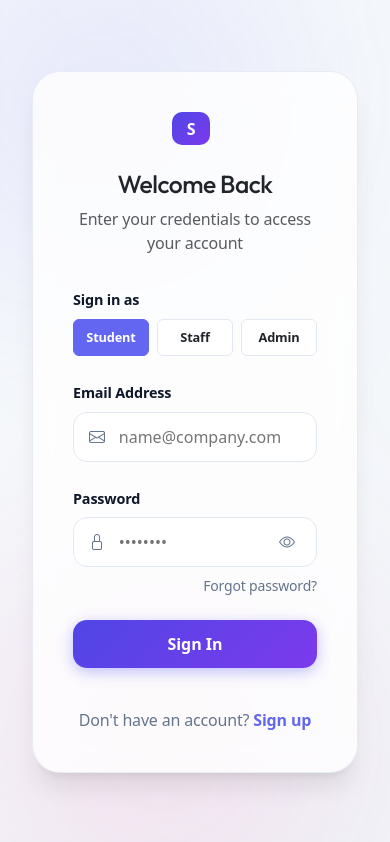
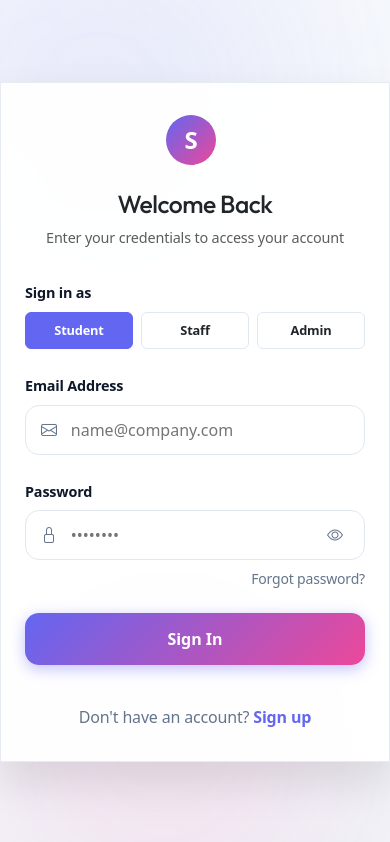
Before and after one commit to Pradeep7007/Student-Learning-Outcome-Intelligence-System, a React (Create React App) app in the folder client/: page / in a window 390 px wide. Built offline with nearby package versions, Linux system fonts and the light colour scheme; no server answers.

Commit message:
final deploy

```diff
--- a/client/src/pages/Signin.css
+++ b/client/src/pages/Signin.css
@@ -1,3 +1,6 @@
+/* COMPLETE Signin.css - YOUR ORIGINAL + Mobile-only top/bottom modification */
+
+/* === YOUR ORIGINAL STYLES (Desktop/Tablet - 100% UNCHANGED) === */
 .signin-page {
     min-height: 100vh;
     display: flex;
@@ -6,7 +9,7 @@
     background: var(--gradient-soft);
     position: relative;
     overflow: hidden;
-    padding: 2rem;
+    padding: 2rem; /* DESKTOP: Your original */
 }
 
 .signin-bg-blobs {
@@ -59,8 +62,6 @@
     justify-content: center;
     margin-bottom: 1.5rem;
 }
-
-
 
 .form-label {
     font-weight: 600;
@@ -160,3 +161,94 @@
     color: white;
     border-color: var(--primary);
 }
+
+/* === MOBILE ONLY: Top/Bottom ONLY (≤768px) === */
+@media (max-width: 768px) {
+    .signin-page {
+        padding: 2rem 0 !important; /* YOUR CHOICE: Only top/bottom */
+    }
+
+    .signin-card {
+        margin: 0 !important;
+        width: 100vw !important;
+        max-width: none !important;
+        padding: 2rem 1.5rem !important;
+        border-radius: 0 !important; /* Full width */
+    }
+
+    /* Remove all horizontal spacing */
+    .input-group-premium {
+        margin-left: 0 !important;
+        margin-right: 0 !important;
+    }
+}
+
+/* === ALL OTHER SCREENS: YOUR ORIGINAL 100% UNCHANGED === */
+@media (min-width: 769px) {
+    /* Zero changes - your exact original applies */
+}
+
+/* Additional shared styles (btn-premium, alert, etc.) */
+.btn-premium {
+    background: linear-gradient(135deg, var(--primary), var(--secondary));
+    color: white;
+    border: none;
+    padding: 0.875rem 2rem;
+    border-radius: var(--radius-md);
+    font-weight: 600;
+    font-size: 1rem;
+    cursor: pointer;
+    transition: all 0.3s ease;
+    width: 100%;
+}
+
+.btn-premium:hover:not(:disabled) {
+    transform: translateY(-1px);
+}
+
+.btn-premium:disabled {
+    opacity: 0.7;
+    cursor: not-allowed;
+}
+
+.alert {
+    padding: 0.75rem;
+    border-radius: var(--radius-md);
+    margin-bottom: 1rem;
+}
+
+.alert-success {
+    background: rgba(34, 197, 94, 0.15);
+    color: #059669;
+    border: 1px solid rgba(34, 197, 94, 0.3);
+}
+
+.alert-danger {
+    background: rgba(239, 68, 68, 0.15);
+    color: #dc2626;
+    border: 1px solid rgba(239, 68, 68, 0.3);
+}
+
+.glass-card {
+    background: rgba(255, 255, 255, 0.95);
+    backdrop-filter: blur(20px);
+    box-shadow: 0 20px 40px rgba(0, 0, 0, 0.1);
+}
+
+.logo-icon {
+    width: 50px;
+    height: 50px;
+    background: linear-gradient(135deg, var(--primary), var(--secondary));
+    color: white;
+    border-radius: 50%;
+    display: flex;
+    align-items: center;
+    justify-content: center;
+    font-size: 1.5rem;
+    font-weight: 700;
+}
+
+.text-muted {
+    color: var(--text-muted);
+    font-size: 0.9rem;
+}
--- a/client/src/pages/Signup.css
+++ b/client/src/pages/Signup.css
@@ -1,3 +1,6 @@
+/* YOUR ORIGINAL CSS - 100% UNCHANGED + Mobile-only modification */
+
+/* === YOUR ORIGINAL STYLES (Desktop/Tablet - EXACTLY SAME) === */
 .signup-page {
     min-height: 100vh;
     display: flex;
@@ -6,7 +9,7 @@
     background: var(--gradient-soft);
     position: relative;
     overflow-y: auto;
-    padding: 4rem 2rem;
+    padding: 4rem 2rem; /* DESKTOP: Unchanged */
 }
 
 .signup-bg-blobs {
@@ -159,3 +162,43 @@
         padding: 1.5rem;
     }
 }
+
+/* === MOBILE ONLY MODIFICATION (≤768px) === */
+@media (max-width: 768px) {
+    /* YOUR CHOICE: Only top/bottom spacing */
+    .signup-page {
+        padding: 2rem 0 !important; /* NO left/right */
+    }
+
+    /* Full width, no side margins */
+    .signup-card {
+        margin: 0 !important;
+        width: 100vw !important;
+        max-width: none !important;
+        padding: 2rem 1.5rem !important;
+        border-radius: 0 !important;
+    }
+
+    /* Remove Bootstrap spacing */
+    .row {
+        margin: 0 !important;
+        --bs-gutter-x: 0 !important;
+    }
+
+    .col-md-6 {
+        padding: 0 !important;
+        width: 100% !important;
+        margin-bottom: 1rem;
+    }
+
+    /* Form full width */
+    form {
+        padding: 0;
+        margin: 0;
+    }
+}
+
+/* === ALL OTHER SCREENS: YOUR ORIGINAL STYLING 100% PRESERVED === */
+@media (min-width: 769px) {
+    /* Nothing changes - your exact original styles apply */
+}
--- a/client/src/pages/dashboards/StaffDashboard.js
+++ b/client/src/pages/dashboards/StaffDashboard.js
@@ -495,19 +495,7 @@ const StaffDashboard = () => {
             </div>
           </div>
 
-          {stats?.deptStats?.map((dept, index) => (
-            <div key={index} className="col-6 col-md-3 col-lg-2">
-              <div className="card border-0 shadow-sm p-3 text-center h-100 bg-white">
-                <h6
-                  className="text-muted text-uppercase fw-bold mb-1"
-                  style={{ fontSize: '0.65rem' }}
-                >
-                  {dept._id}
-                </h6>
-                <h4 className="fw-bold text-primary m-0">{dept.count}</h4>
-              </div>
-            </div>
-          ))}
+
         </div>
       </div>
     </div>
```
